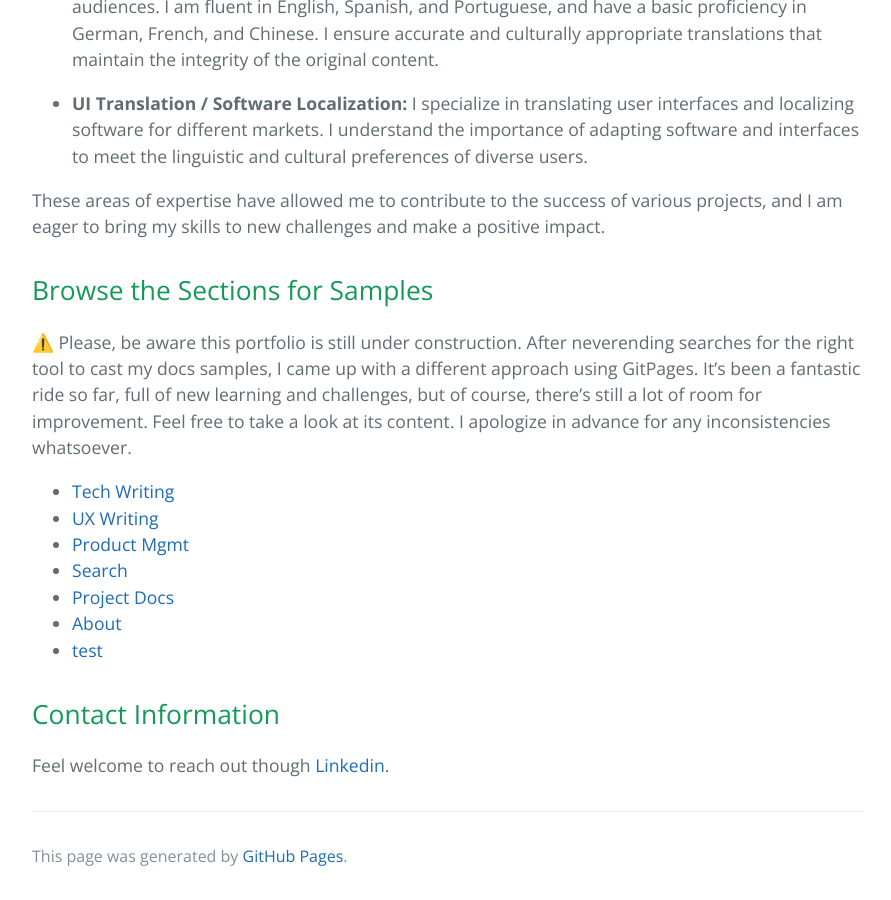
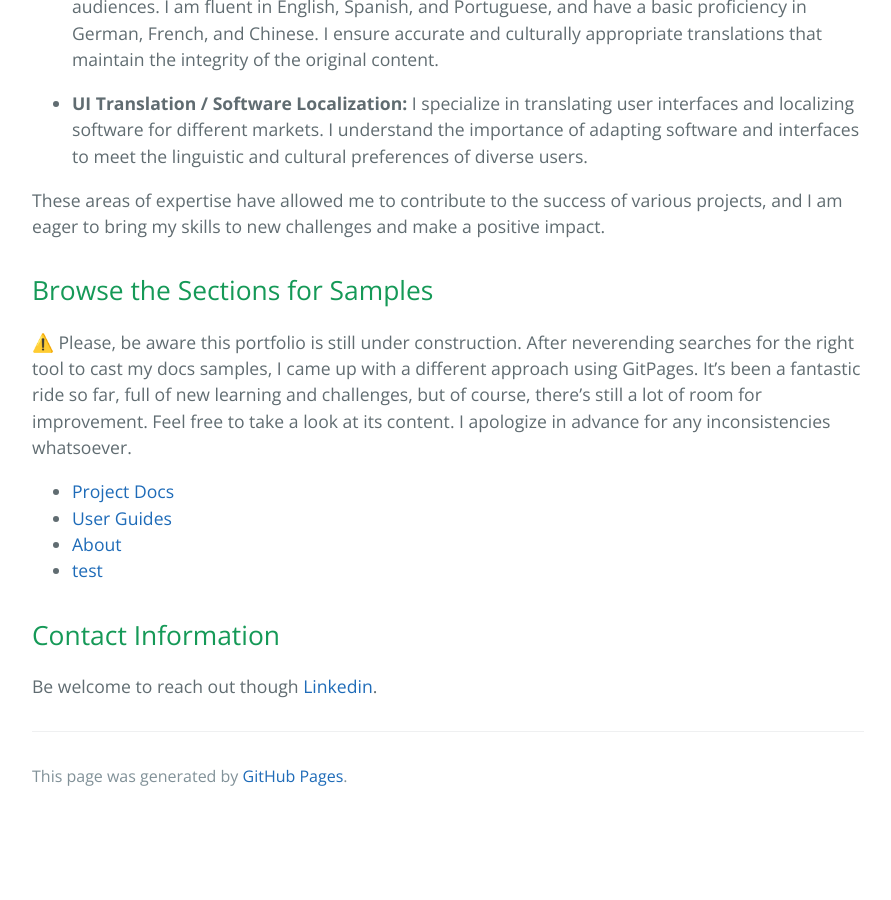
Before and after one commit to BigStepIdiomas/bigstepidiomas.github.io, a Jekyll site: the page built from index.md, in a window 1280 px wide and 900 px high, scrolled down 2708 px. Shown: the whole window, without its empty margins (192-1083 px from the left). Built offline with Jekyll 4.4.1, drawn with Linux system fonts in a browser that asks for light colours; after the commit the page ends 3528 px from its top, so only the background shows below that.

Commit message:
commit - adding rough draft content to Index.md

```diff
--- a/index.md
+++ b/index.md
@@ -55,14 +55,11 @@ These areas of expertise have allowed me to contribute to the success of various
 
 ⚠️ Please, be aware this portfolio is still under construction. After neverending searches for the right tool to cast my docs samples, I came up with a different approach using GitPages. It's been a fantastic ride so far, full of new learning and challenges, but of course, there's still a lot of room for improvement. Feel free to take a look at its content. I apologize in advance for any inconsistencies whatsoever.
 
-- [Tech Writing](techwriting.md)
-- [UX Writing](uxwriting.md)
-- [Product Mgmt](productmgmt.md)
-- [Search](search.md)
 - [Project Docs](docsample01deskproject.md)
+- [User Guides](userguide-routers-teleport.md)
 - [About](about.md)
 - [test](https://topaz-show-278.notion.site/Tags-be23b199b84542aeba90d09b996ce2e0?pvs=4)
 
 
 ## Contact Information
-Feel welcome to reach out though [Linkedin](https://www.linkedin.com/in/jonathan-demian-pinetta/).
+Be welcome to reach out though [Linkedin](https://www.linkedin.com/in/jonathan-demian-pinetta/).
```
Also changed, not shown: userguide-routers-teleport.md (added, +31 -0 lines), images-changingpasswords-createnew.png (added), images-changingpasswords-info.png (added).
